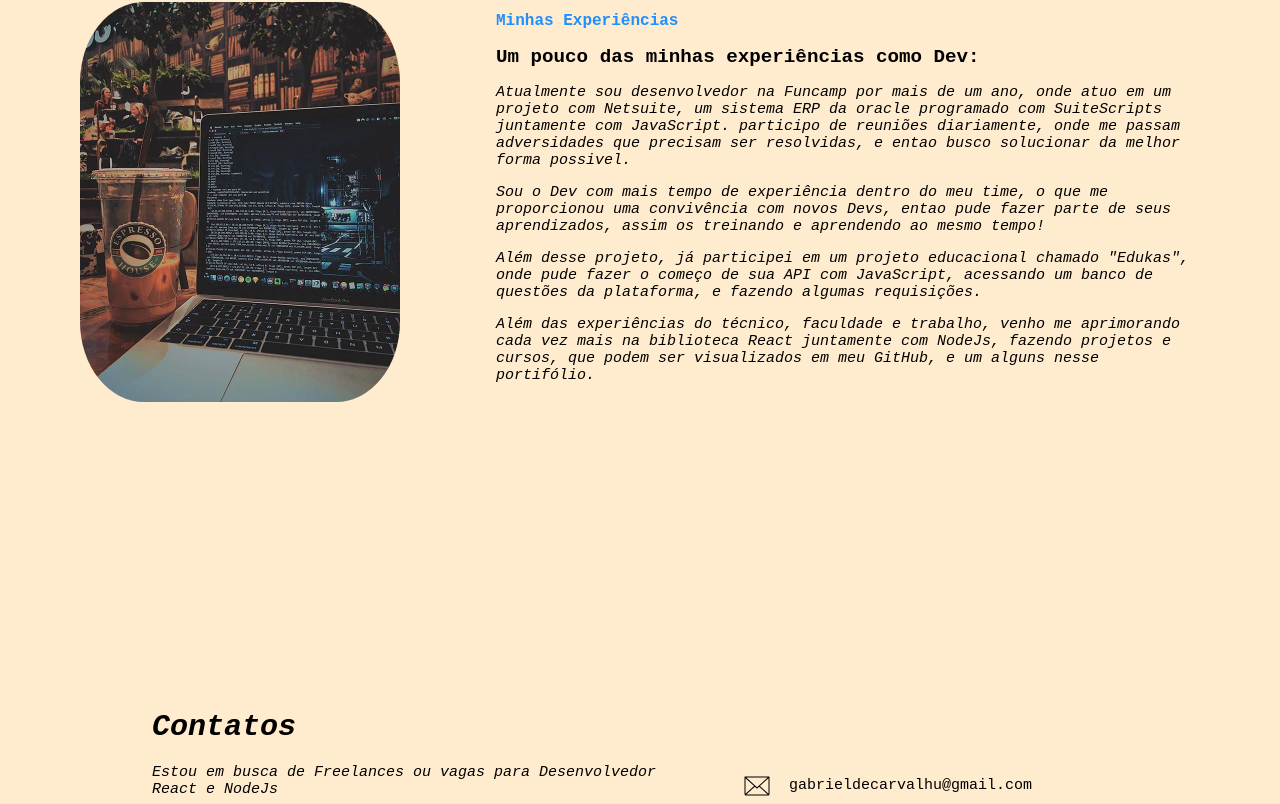
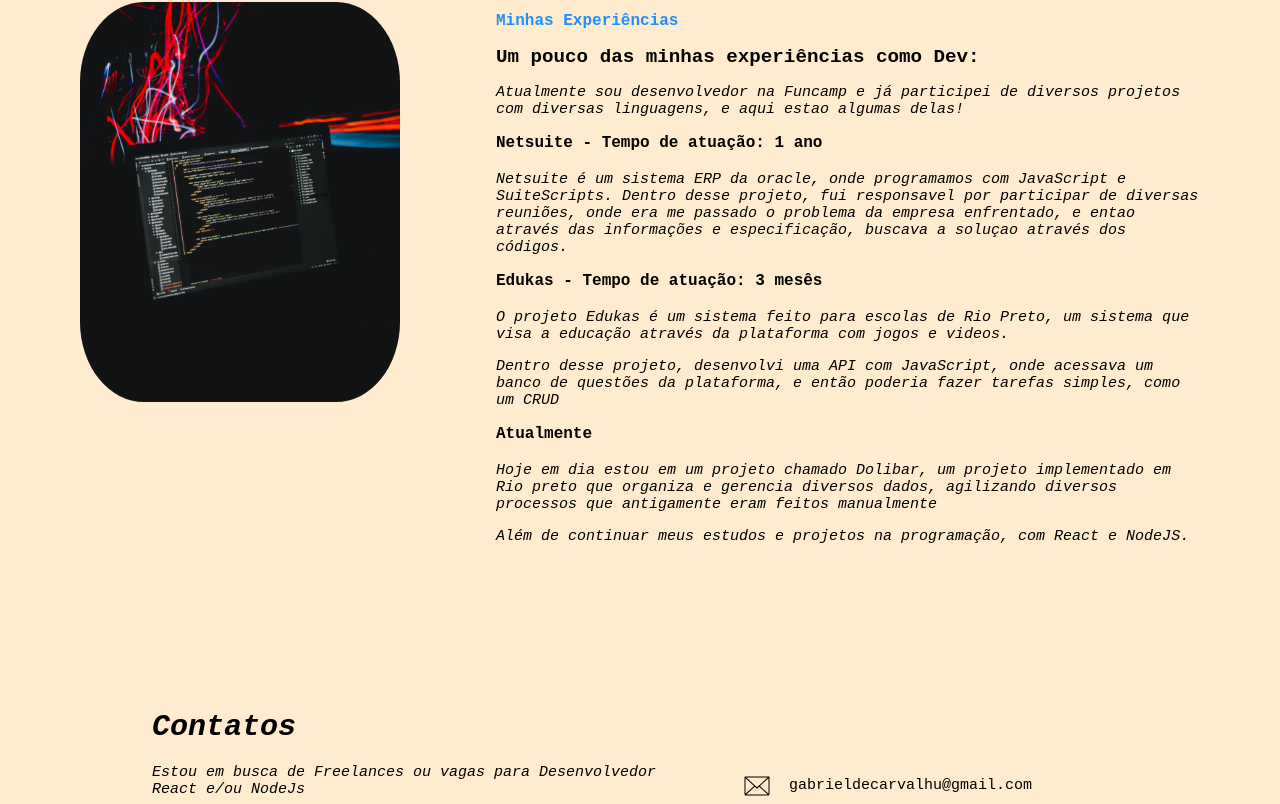
Before and after one commit to GabrielBarbosa2003/Portfolio-gabrieldev, a React (Vite) app: page / in a window 1280 px wide. Shown: the part 3236-4040 px from the top of the page. Built offline with nearby package versions, Linux system fonts and the light colour scheme.

Commit message:
Final portifólio

```diff
--- a/src/contatos.tsx
+++ b/src/contatos.tsx
@@ -6,7 +6,7 @@ export function Contatos() {
         <footer className='contato-rodape'>
             <footer className='descricao' id='resumo'>
                 <h1>Contatos</h1>
-                <p>Estou em busca de Freelances ou vagas para Desenvolvedor React e NodeJs</p>
+                <p>Estou em busca de Freelances ou vagas para Desenvolvedor React e/ou NodeJs</p>
                 <p>Se ficou interessado, entre em contato comigo através do meu email ou Discord!</p>
             </footer>
 
--- a/src/experiencias.css
+++ b/src/experiencias.css
@@ -28,6 +28,12 @@
     font-size: larger;
     padding-left: 6rem;
 }
+.experiencia h3{
+    font-family: 'Courier New', Courier, monospace;
+    font-size: medium;
+    padding-left: 6rem;
+    padding-bottom: 3px;
+}
 .experiencia p{
     font-family: 'Courier New', Courier, monospace;
     font-size: 15px;
--- a/src/experiencias.tsx
+++ b/src/experiencias.tsx
@@ -1,6 +1,6 @@
 import './experiencias.css'
 
-import code from './assets/code.jpg'
+import code from './assets/dev4.jpg'
 export function Expe() {
     return (
         <>
@@ -15,12 +15,18 @@ export function Expe() {
                 <div className='experiencia'>
                     <h1>Minhas Experiências</h1>
                     <h2>Um pouco das minhas experiências como Dev:</h2>
-                    <p>Atualmente sou desenvolvedor na Funcamp por mais de um ano, onde atuo em um projeto com Netsuite, um sistema ERP da oracle programado com SuiteScripts juntamente com JavaScript.
-                        participo de reuniões diariamente, onde me passam adversidades que precisam ser resolvidas, e entao busco solucionar da melhor forma possivel.
+                    <p>Atualmente sou desenvolvedor na Funcamp e já participei de diversos projetos com diversas linguagens, e aqui estao algumas delas!</p>
+                    <h3>Netsuite - Tempo de atuação: 1 ano</h3>
+                    <p>Netsuite é um sistema ERP da oracle, onde programamos com JavaScript e SuiteScripts. Dentro desse projeto, fui responsavel por participar de diversas reuniões, onde era me passado
+                        o problema da empresa enfrentado, e entao através das informações e especificação, buscava a soluçao através dos códigos.
                     </p>
-                    <p>Sou o Dev com mais tempo de experiência dentro do meu time, o que me proporcionou uma convivência com novos Devs, entao pude fazer parte de seus aprendizados, assim os treinando e aprendendo ao mesmo tempo!</p>
-                    <p>Além desse projeto, já participei em um projeto educacional chamado "Edukas", onde pude fazer o começo de sua API com JavaScript, acessando um banco de questões da plataforma, e fazendo algumas requisições.</p>
-                    <p>Além das experiências do técnico, faculdade e trabalho, venho me aprimorando cada vez mais na biblioteca React juntamente com NodeJs, fazendo projetos e cursos, que podem ser visualizados em meu GitHub, e um alguns nesse portifólio.</p>
+                    <h3>Edukas - Tempo de atuação: 3 mesês</h3>
+                    <p>O projeto Edukas é um sistema feito para escolas de Rio Preto, um sistema que visa a educação através da plataforma com jogos e videos.</p>
+                    <p>Dentro desse projeto, desenvolvi uma API com JavaScript, onde acessava um banco de questões da plataforma, e então poderia fazer tarefas simples, como um CRUD</p>
+                    <h3>Atualmente</h3>
+                    <p>Hoje em dia estou em um projeto chamado Dolibar, um projeto implementado em Rio preto que organiza e gerencia diversos dados, agilizando diversos processos que antigamente eram feitos manualmente</p>
+                    <p>Além de continuar meus estudos e projetos na programação, com React e NodeJS.</p>
+
                 </div>
             </div>
         </>
--- a/src/home.tsx
+++ b/src/home.tsx
@@ -1,6 +1,5 @@
 import { GithubLogo, LinkedinLogo } from '@phosphor-icons/react'
 import './home.css'
-import { SiJavascript } from "react-icons/Si";
 import jslogo from './assets/javascript.png'
 import tylogo from './assets/typescript.png'
 import html from './assets/html.svg'
```
Also changed, not shown: src/assets/dev4.jpg (added).
